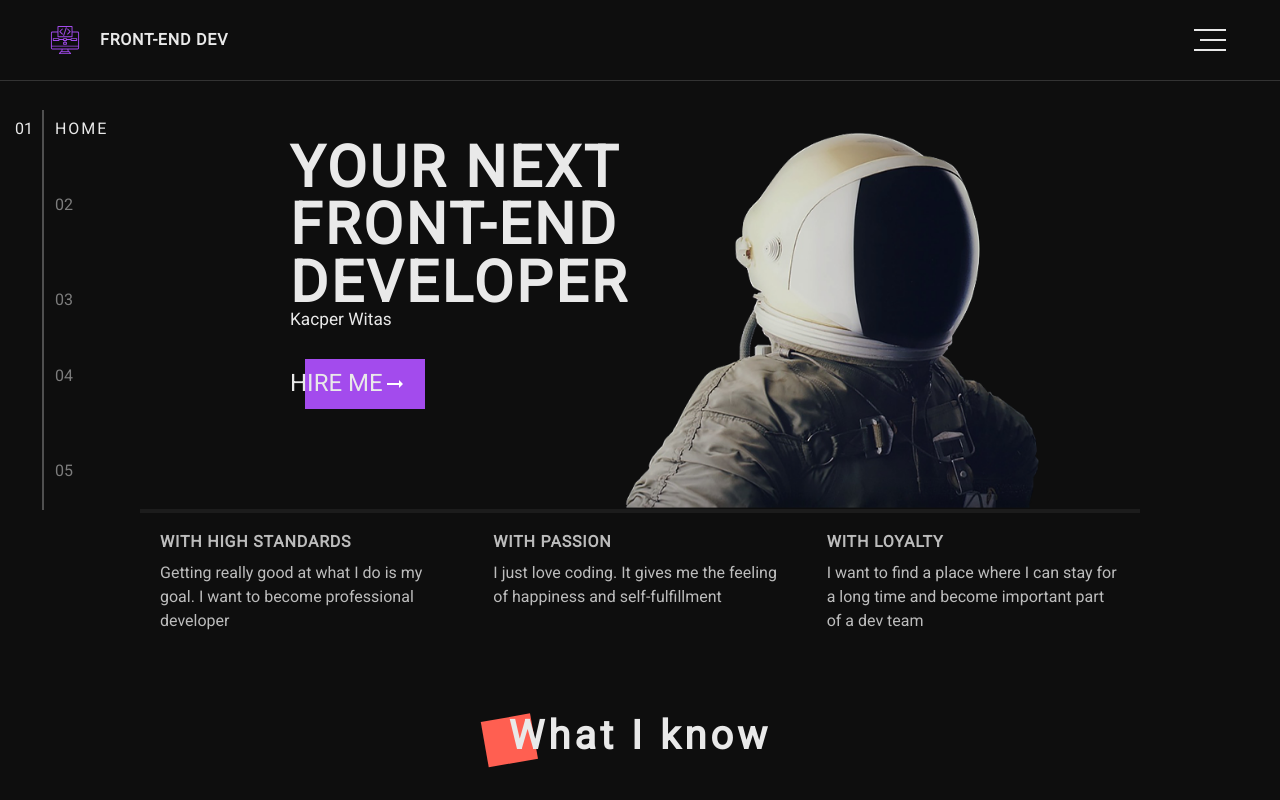
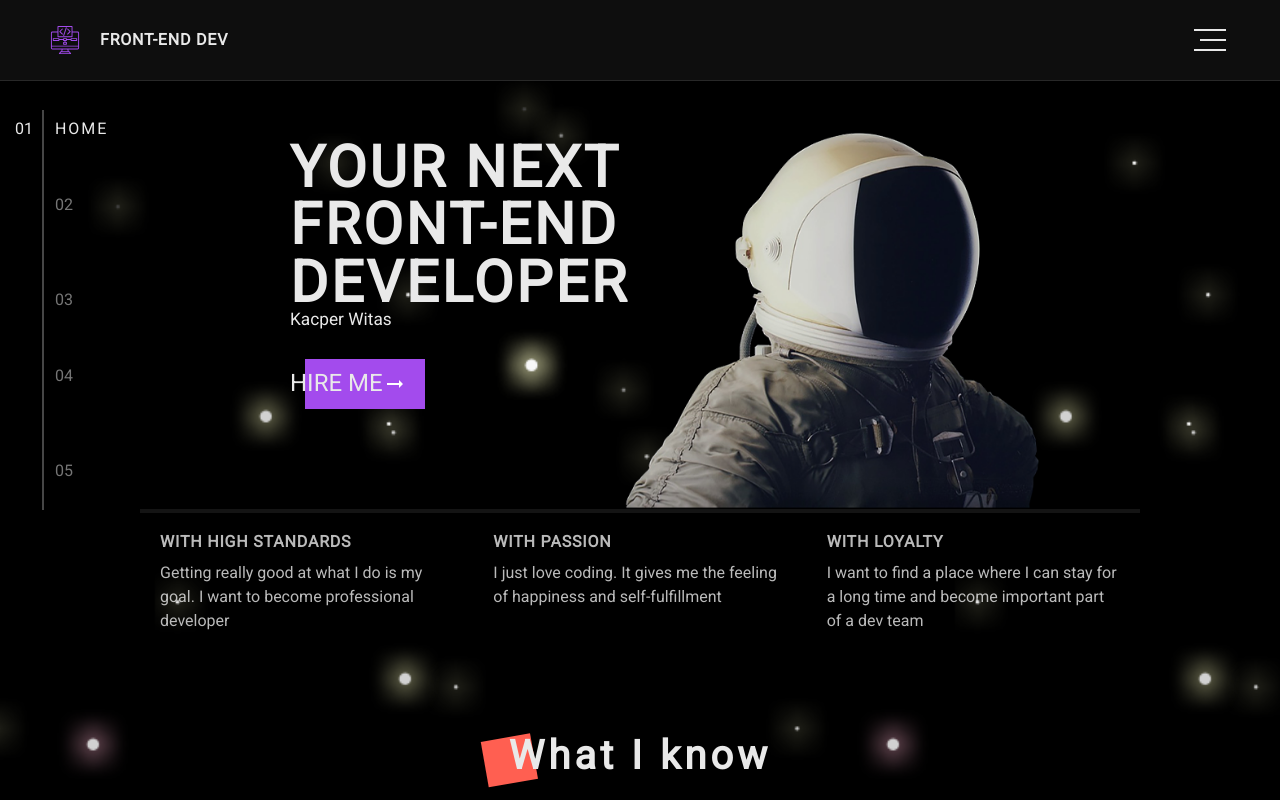
Before and after one commit to nemmtor/nemmtor.github.io, a React (Create React App) app: page / in a window 1280 px wide. Shown: the top 800 px of the page. Built offline with nearby package versions, Linux system fonts and the light colour scheme.

Commit message:
Add stars effect

```diff
--- a/src/components/Nav/index.js
+++ b/src/components/Nav/index.js
@@ -1,6 +1,7 @@
 import { debounce } from 'lodash';
+import gsap from 'gsap';
 import PropTypes from 'prop-types';
-import React, { useState } from 'react';
+import React, { useEffect, useState } from 'react';
 
 import { logo } from 'assets';
 import Link from './Link';
@@ -8,6 +9,19 @@ import './styles.scss';
 
 const Nav = ({ isNavOpen, sections, setCurrentSection, setIsNavOpen }) => {
   const [isOpen, setIsOpen] = useState(false);
+
+  useEffect(() => {
+    if (isOpen) {
+      gsap.from('.nav__list-item', {
+        x: -150,
+        ease: 'power4.out',
+        duration: 0.2,
+        delay: 0.2,
+        opacity: 0,
+        stagger: 0.1,
+      });
+    }
+  }, [isOpen]);
 
   const toggleNav = () => {
     setIsOpen(!isOpen);
--- a/src/components/Section/styles.scss
+++ b/src/components/Section/styles.scss
@@ -4,7 +4,7 @@
   display: flex;
   flex-direction: column;
   align-items: center;
-  padding: 6rem 0 2rem;
+  padding-top: 8rem;
   width: 60%;
   margin: 0 auto;
 
--- a/src/sections/About/index.js
+++ b/src/sections/About/index.js
@@ -24,7 +24,7 @@ const About = () => {
       stagger: 0.2,
       scrollTrigger: {
         trigger: '.about__text',
-        start: '-=75vh center',
+        start: 'top center',
       },
     });
   }, []);
--- a/src/sections/Contact/styles.scss
+++ b/src/sections/Contact/styles.scss
@@ -1,11 +1,13 @@
 @import '../../styles/settings.scss';
 
 .form__container {
+  margin-top: 4rem;
   border-radius: 1rem;
   display: grid;
   padding: 0 4rem;
   grid-template-columns: 1fr 1fr;
   gap: 4rem;
+  margin-bottom: 10rem;
 }
 
 .form {
--- a/src/sections/Footer/styles.scss
+++ b/src/sections/Footer/styles.scss
@@ -1,9 +1,7 @@
 @import '../../styles/settings.scss';
-
 
 .footer {
   padding: 4rem 0;
-    background: $main-color;
   display: flex;
   justify-content: center;
   align-items: center;
--- a/src/sections/Projects/Project.js
+++ b/src/sections/Projects/Project.js
@@ -44,7 +44,7 @@ const Project = ({ details }) => {
     ScrollTrigger.create({
       trigger: projectToggleRef.current,
       animation: timeline,
-      start: '-=75vh center',
+      start: '-=250% center',
     });
   }, []);
 
--- a/src/styles/global.scss
+++ b/src/styles/global.scss
@@ -15,7 +15,42 @@ html {
 body {
   font-family: $main-font;
   font-size: 1.6rem;
+  color: $light-text-color;
   background: $main-color;
-  color: $light-text-color;
   padding-top: 8rem;
+  &::before {
+    z-index: -2;
+    content: '';
+    position: fixed;
+    top: 0;
+    left: 0;
+    width: 100%;
+    height: 100vh;
+    background-image: url('../assets/stars-1.png');
+    background-size: contain;
+    background-attachment: fixed;
+    animation: stars-move 300s linear infinite;
+  }
+  &::after {
+    z-index: -1;
+    content: '';
+    position: fixed;
+    top: 0;
+    left: 0;
+    width: 100%;
+    height: 100vh;
+    background-image: url('../assets/stars-2.png');
+    background-size: contain;
+    background-attachment: fixed;
+    animation: stars-move 300s linear infinite;
+  }
 }
+
+@keyframes stars-move {
+  from {
+    background-position: 5% 5%;
+  }
+  to {
+    background-position: 1300% 600%;
+  }
+}
```
Also changed, not shown: src/assets/stars-1.png (added), src/assets/stars-2.png (added). Lines whose indentation alone changed are shown as unchanged.
